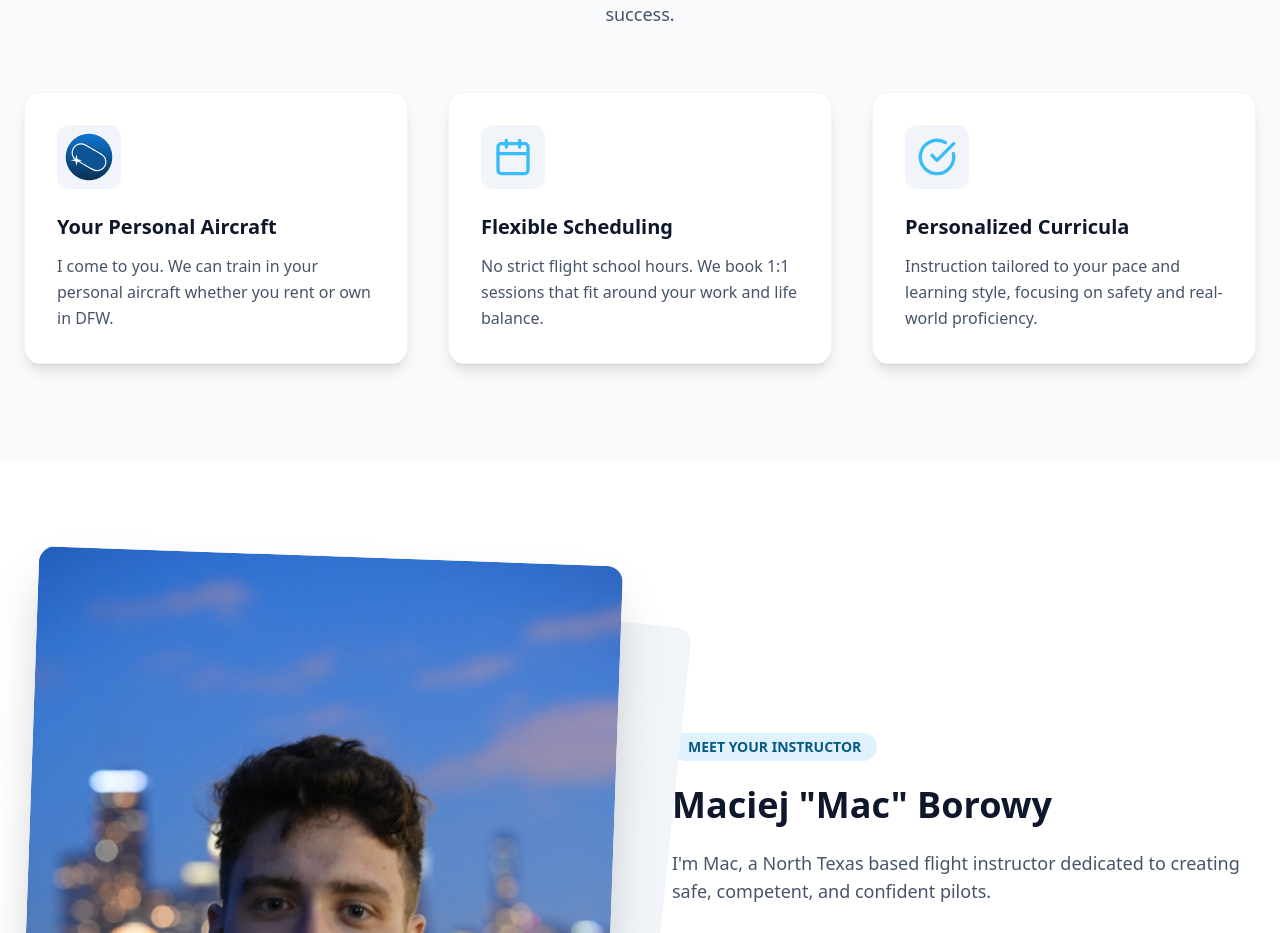
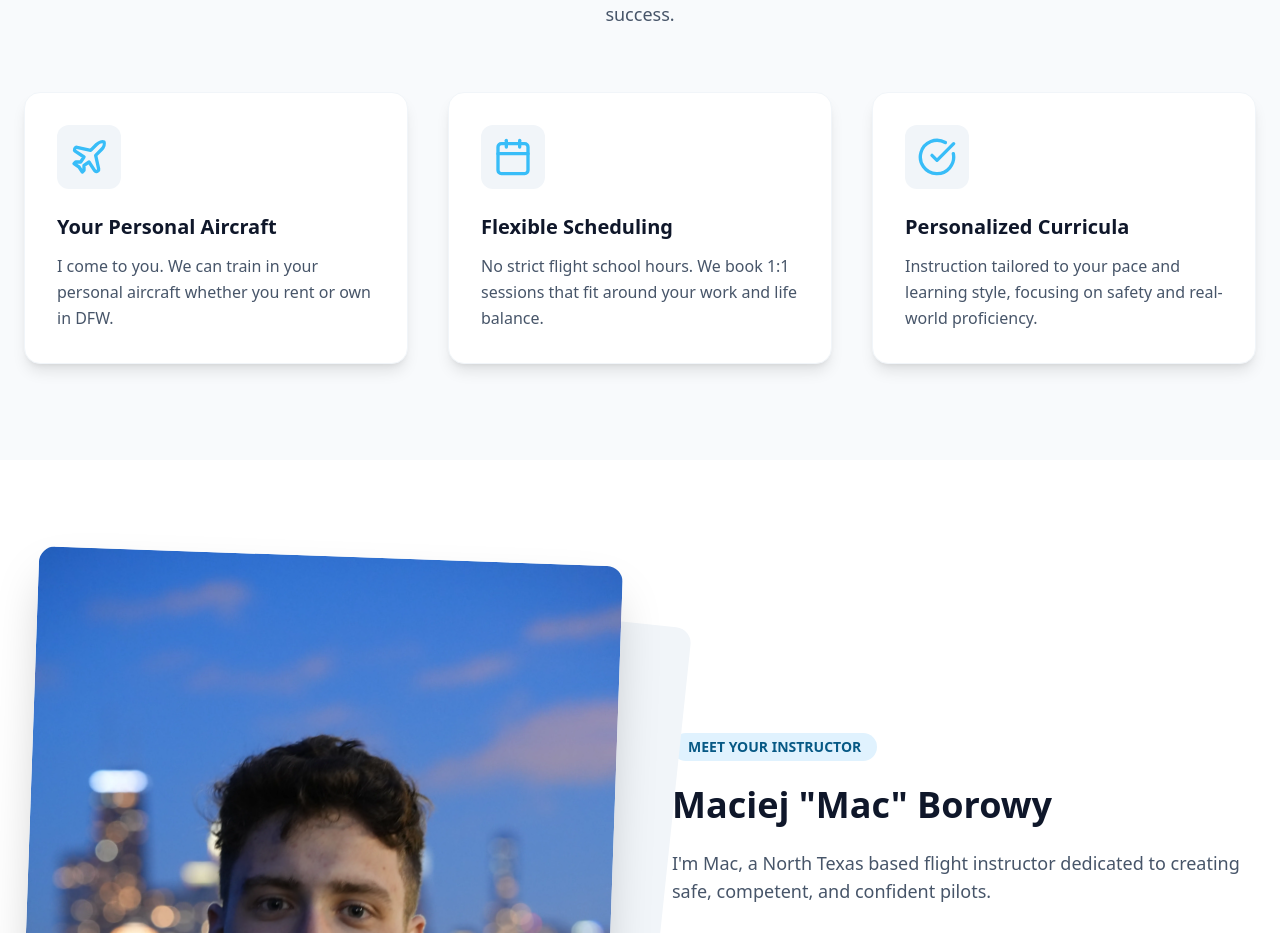
Before and after one commit to machang-ucsd/Borowy-flight, a React (Vite) app: page / in a window 1280 px wide. Shown: the part 980-1913 px from the top of the page. Built offline with nearby package versions, Linux system fonts and the light colour scheme.

Commit message:
Fixed icon bug in ValueProps

```diff
--- a/src/App.jsx
+++ b/src/App.jsx
@@ -132,13 +132,7 @@ const Hero = () => {
 const ValueProps = () => {
   const props = [
     {
-      icon: (
-        <img
-          src={borowyLogo}
-          alt="Personal aircraft icon"
-          className="w-12 h-12"
-        />
-      ),
+      icon: <Plane className="text-sky-400" size={40} />,
       title: "Your Personal Aircraft",
       desc: "I come to you. We can train in your personal aircraft whether you rent or own in DFW."
     },
```
